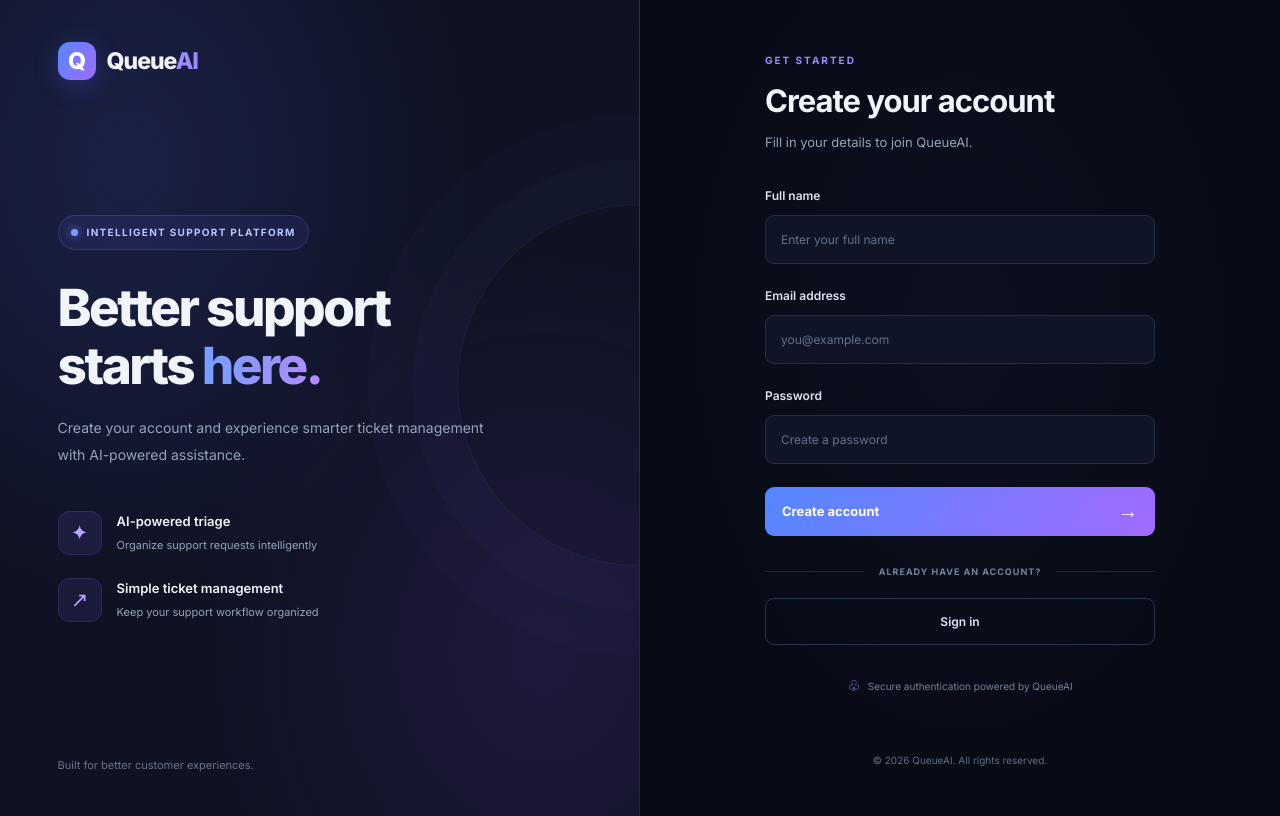
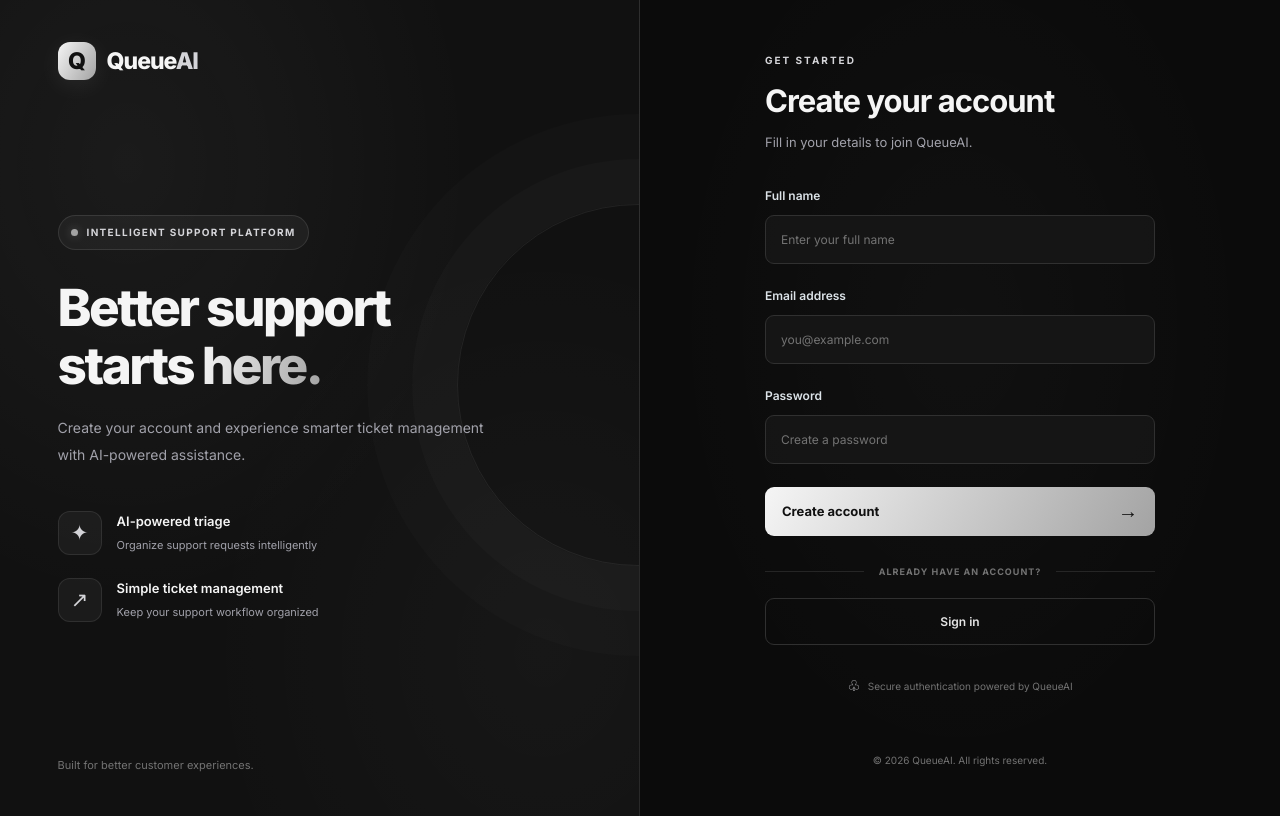
Before and after one commit to adityaraghav1/Queue-AI, a Python web app: template app/templates/register.html in a window 1280 px wide. Run offline with Jinja, Linux system fonts and the light colour scheme; the template is opened without the code that fills it, so the values that code supplies are empty.

Commit message:
style: switch authentication UI to monochrome theme

```diff
--- a/app/static/css/style.css
+++ b/app/static/css/style.css
@@ -1,18 +1,18 @@
 /* ---------- Global styles ---------- */
 
 :root {
-    --bg-primary: #080b16;
-    --bg-secondary: #0e1222;
-    --bg-card: #11172a;
-    --border: rgba(148, 163, 184, 0.16);
+    --bg-primary: #0b0b0b;
+    --bg-secondary: #111111;
+    --bg-card: #171717;
+    --border: rgba(255, 255, 255, 0.10);
 
-    --text-primary: #f1f5f9;
-    --text-secondary: #94a3b8;
+    --text-primary: #f5f5f5;
+    --text-secondary: #a1a1aa;
 
-    --blue: #5487ff;
-    --purple: #9b6dff;
+    --blue: #d4d4d8;
+    --purple: #a1a1aa;
 
-    --gradient: linear-gradient(120deg, #5487ff, #a16bff);
+    --gradient: linear-gradient(120deg, #f5f5f5, #a3a3a3);
 
     /* Consistent typography scale */
     --font-sans: "Inter", "Segoe UI", Roboto, Arial, sans-serif;
@@ -80,12 +80,12 @@ textarea {
     background:
         radial-gradient(
             ellipse at 20% 20%,
-            rgba(78, 91, 220, 0.2),
+            rgba(255, 255, 255, 0.045),
             transparent 48%
         ),
         radial-gradient(
             ellipse at 85% 80%,
-            rgba(142, 73, 230, 0.13),
+            rgba(255, 255, 255, 0.025),
             transparent 45%
         ),
         var(--bg-secondary);
@@ -101,11 +101,11 @@ textarea {
     right: -180px;
     top: 25%;
 
-    border: 1px solid rgba(113, 120, 255, 0.12);
+    border: 1px solid rgba(255, 255, 255, 0.07);
     border-radius: 50%;
     box-shadow:
-        0 0 0 45px rgba(113, 120, 255, 0.025),
-        0 0 0 90px rgba(113, 120, 255, 0.02);
+        0 0 0 45px rgba(255, 255, 255, 0.015),
+        0 0 0 90px rgba(255, 255, 255, 0.01);
 
     pointer-events: none;
 }
@@ -127,16 +127,16 @@ textarea {
     width: 38px;
     height: 38px;
 
-    color: white;
+    color: #111111;
     background: var(--gradient);
     border-radius: 12px;
 
     font-size: 23px;
-    box-shadow: 0 5px 24px rgba(99, 102, 241, 0.28);
+    box-shadow: 0 5px 24px rgba(255, 255, 255, 0.08);
 }
 
 .brand-highlight {
-    color: #9a8aff;
+    color: #d4d4d8;
 }
 
 .hero-content {
@@ -152,9 +152,9 @@ textarea {
     gap: 9px;
     padding: 9px 12px;
 
-    color: #b8c5ff;
-    background: rgba(99, 102, 241, 0.09);
-    border: 1px solid rgba(129, 140, 248, 0.2);
+    color: #d4d4d8;
+    background: rgba(255, 255, 255, 0.045);
+    border: 1px solid rgba(255, 255, 255, 0.10);
     border-radius: 30px;
 
     font-size: 10px;
@@ -165,9 +165,9 @@ textarea {
 .status-dot {
     width: 7px;
     height: 7px;
-    background: #7c9cff;
+    background: #a3a3a3;
     border-radius: 50%;
-    box-shadow: 0 0 10px rgba(124, 156, 255, 0.8);
+    box-shadow: 0 0 10px rgba(255, 255, 255, 0.25);
 }
 
 .hero-content h1 {
@@ -180,8 +180,8 @@ textarea {
 }
 
 .hero-content h1 span {
-    color: #9a83ff;
-    background: linear-gradient(100deg, #73a0ff, #b58aff);
+    color: #d4d4d8;
+    background: linear-gradient(100deg, #f5f5f5, #a3a3a3);
     background-clip: text;
     -webkit-background-clip: text;
     -webkit-text-fill-color: transparent;
@@ -214,9 +214,9 @@ textarea {
     width: 44px;
     height: 44px;
 
-    color: #b9a4ff;
-    background: rgba(132, 102, 255, 0.11);
-    border: 1px solid rgba(132, 102, 255, 0.17);
+    color: #d4d4d8;
+    background: rgba(255, 255, 255, 0.045);
+    border: 1px solid rgba(255, 255, 255, 0.09);
     border-radius: 12px;
 
     font-size: 21px;
@@ -242,7 +242,7 @@ textarea {
 .brand-footer {
     position: relative;
     z-index: 1;
-    color: #68738b;
+    color: #737373;
     font-size: 11px;
 }
 
@@ -258,7 +258,7 @@ textarea {
     background:
         radial-gradient(
             ellipse at 50% 40%,
-            rgba(46, 65, 125, 0.09),
+            rgba(255, 255, 255, 0.025),
             transparent 65%
         ),
         var(--bg-primary);
@@ -279,7 +279,7 @@ textarea {
 }
 
 .welcome-label {
-    color: #9b8aff;
+    color: #d4d4d8;
     font-size: 10px;
     font-weight: 700;
     letter-spacing: 2px;
@@ -309,7 +309,7 @@ textarea {
     display: block;
     margin-bottom: 10px;
 
-    color: #dce3f0;
+    color: #dce3e8;
     font-size: 12px;
     font-weight: 600;
 }
@@ -320,8 +320,8 @@ textarea {
     padding: 0 15px;
 
     color: var(--text-primary);
-    background: rgba(17, 23, 42, 0.8);
-    border: 1px solid #252d43;
+    background: rgba(23, 23, 23, 0.8);
+    border: 1px solid #303030;
     border-radius: 9px;
 
     outline: none;
@@ -334,17 +334,17 @@ textarea {
 }
 
 .form-group input::placeholder {
-    color: #64708a;
+    color: #737373;
 }
 
 .form-group input:hover {
-    border-color: #384361;
+    border-color: #525252;
 }
 
 .form-group input:focus {
-    background: #11172a;
-    border-color: var(--blue);
-    box-shadow: 0 0 0 3px rgba(84, 135, 255, 0.12);
+    background: #171717;
+    border-color: #a3a3a3;
+    box-shadow: 0 0 0 3px rgba(255, 255, 255, 0.06);
 }
 
 .primary-button {
@@ -356,7 +356,7 @@ textarea {
     min-height: 49px;
     padding: 0 17px;
 
-    color: white;
+    color: #111111;
     background: var(--gradient);
     border: none;
     border-radius: 9px;
@@ -373,7 +373,7 @@ textarea {
 
 .primary-button:hover {
     transform: translateY(-1px);
-    box-shadow: 0 8px 25px rgba(103, 105, 255, 0.24);
+    box-shadow: 0 8px 25px rgba(255, 255, 255, 0.08);
 }
 
 .primary-button:active {
@@ -407,7 +407,7 @@ textarea {
 }
 
 .divider span {
-    color: #77839c;
+    color: #737373;
     font-size: 9px;
     font-weight: 700;
     letter-spacing: 1px;
@@ -420,9 +420,9 @@ textarea {
     width: 100%;
     min-height: 47px;
 
-    color: #dce5f7;
+    color: #e5e5e5;
     background: transparent;
-    border: 1px solid #2a344d;
+    border: 1px solid #303030;
     border-radius: 9px;
 
     font-size: 12px;
@@ -434,8 +434,8 @@ textarea {
 }
 
 .secondary-button:hover {
-    background: rgba(84, 135, 255, 0.07);
-    border-color: #596da4;
+    background: rgba(255, 255, 255, 0.035);
+    border-color: #525252;
 }
 
 /* ---------- Feedback and footer ---------- */
@@ -471,18 +471,18 @@ textarea {
     gap: 7px;
 
     margin-top: 30px;
-    color: #75819a;
+    color: #737373;
     font-size: 10px;
 }
 
 .security-note span {
-    color: #8da3ff;
+    color: #d4d4d8;
     font-size: 15px;
 }
 
 .copyright {
     margin-top: 55px;
-    color: #626d83;
+    color: #737373;
     font-size: 10px;
     text-align: center;
 }
```
